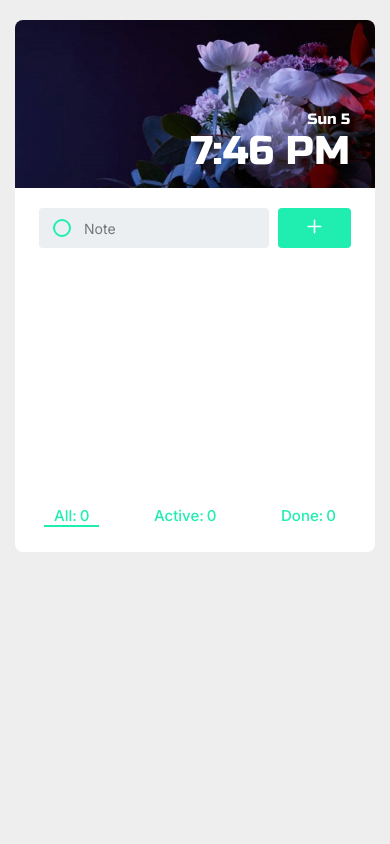
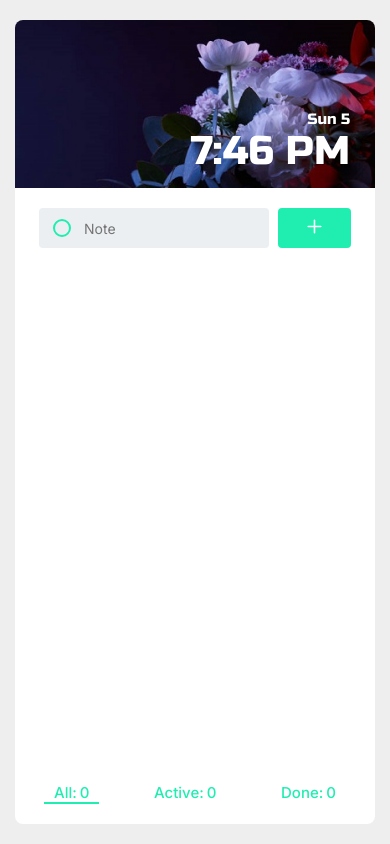
Before and after one commit to N1K100a/to-do-app, a React (Create React App) app: page / in a window 390 px wide. Built offline with nearby package versions, Linux system fonts and the light colour scheme.

Commit message:
final mobile resolution

```diff
--- a/src/App.tsx
+++ b/src/App.tsx
@@ -21,7 +21,7 @@ export default function App() {
       </Helmet>
 
       <div className="App">
-        {width > 799 ? <ToDO>Todo</ToDO> : ""}
+        {width > 800 ? <ToDO>Todo</ToDO> : ""}
         <ToDoApp />
       </div>
     </>
--- a/src/GlobalStyles/GlobalStyles.ts
+++ b/src/GlobalStyles/GlobalStyles.ts
@@ -26,6 +26,9 @@ html {
     @media (max-width: 800px) {
       align-items: flex-start;
     }
+    @media (max-width: 480px){
+      padding: 20px 0;
+    }
 
 
  }
--- a/src/components/FilterComponent.tsx
+++ b/src/components/FilterComponent.tsx
@@ -47,6 +47,8 @@ const FilterCon = styled.div`
   padding: 0 29px;
   display: flex;
   justify-content: space-between;
+  position: absolute;
+  bottom: 20px;
 `;
 
 const FilterBtn = styled.button`
--- a/src/components/ToDoApp.tsx
+++ b/src/components/ToDoApp.tsx
@@ -18,8 +18,19 @@ export default function ToDoApp() {
     localStorage.setItem("taskData", JSON.stringify(taskData));
   }, [taskData]);
 
+  const [innerHeight, setInnerHeight] = useState(window.innerHeight - 40);
+
+  const resize = () => {
+    setInnerHeight(window.innerHeight - 40);
+  };
+
+  window.addEventListener("resize", resize);
+
+  const mediaQuery = {
+    height: `${innerHeight}px`,
+  };
   return (
-    <ToDoCon>
+    <ToDoCon style={window.innerWidth < 481 ? mediaQuery : {}}>
       <ToDoClock />
       <ToDoAdd setTaskData={setTaskData} taskData={taskData} />
       <ToDoBoard
@@ -35,7 +46,6 @@ export default function ToDoApp() {
     </ToDoCon>
   );
 }
-
 const ToDoCon = styled.div`
   width: 430px;
   height: 636px;
@@ -43,6 +53,7 @@ const ToDoCon = styled.div`
   border-radius: 10px;
   overflow: hidden;
   display: flex;
+  position: relative;
   flex-direction: column;
 
   @media (max-width: 1400px) {
@@ -50,7 +61,7 @@ const ToDoCon = styled.div`
     height: 532px;
     border-radius: 8px;
   }
-  @media (max-width: 390px) {
+  @media (max-width: 480px) {
     width: 100%;
     margin: 0 15px;
   } ;
--- a/src/components/ToDoBoard.tsx
+++ b/src/components/ToDoBoard.tsx
@@ -51,5 +51,9 @@ const ToDoBoardStyled = styled.div`
     ::-webkit-scrollbar {
       width: 3px;
     }
+
+    @media (max-width: 480px) {
+      height: calc(100% - 302px);
+    }
   }
 `;
--- a/src/components/ToDoClock.tsx
+++ b/src/components/ToDoClock.tsx
@@ -69,6 +69,7 @@ const Day = styled.p`
 `;
 
 const Hours = styled.div`
+  overflow: hidden;
   font-size: 48px;
   line-height: 52px;
   font-family: "Russo One", sans-serif;
@@ -82,7 +83,8 @@ const Hours = styled.div`
 `;
 
 const Img = styled.img`
+  width: 100%;
   height: 100%;
-  width: 100%;
   position: absolute;
+  object-fit: cover;
 `;
```
